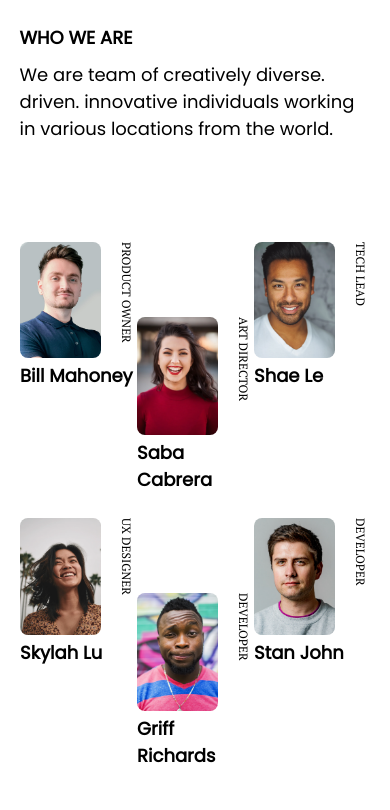
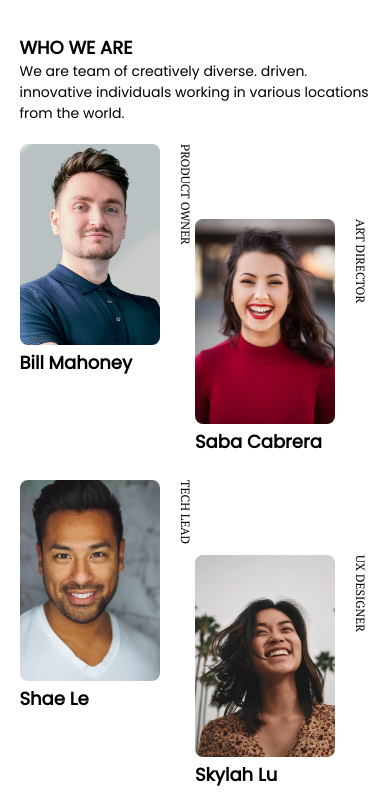
Before and after one commit to farukci/my-team-page, a plain HTML site: page index.html in a window 390 px wide. Shown: the part 83-893 px from the top of the page. Drawn offline with Linux system fonts and the light colour scheme.

Commit message:
3rd commit css updated

```diff
--- a/main.scss
+++ b/main.scss
@@ -11,7 +11,7 @@ body {
 }
 
 main {
-    width: 67%;
+    width: 1200px;
     margin: auto;
     margin-top: 100px;
 }
@@ -114,16 +114,23 @@ main {
     }
 }
 
+@media (max-width:1150px) {
+    main {
+        width: 90%;
+    }
+}
+
 @media (max-width:992px) {
     main {
         width: 90%;
         margin: auto;
-        margin-top: 10px;
+        margin-top: 20px;
     }
 
 
     .description {
         .container{
+            margin-bottom: 20px;
             .row {
                 display: flex;
                 flex-direction: column;
@@ -133,8 +140,70 @@ main {
                 .info p {
                     display: flex;
                     width: 200%;
+                    margin-top: 0px;
+                    font-size: 14px;
                 }
             }
         }
     }
+
+    .team {
+        .container {
+            .row {
+                display: flex;
+                flex-direction: row;
+                flex-wrap: wrap;
+                justify-content: space-around;
+
+                .crew.column {
+                    width: 50%;
+
+                    img {
+                        width: 80%;
+                        border-radius: 8px;
+                        height: auto;
+
+                    }
+                }
+
+                .crew {
+                    margin-bottom: 100px;
+                    p {
+                        font-family: 'Poppins', sans-serif;
+                        font-size: 18px;
+                        font-weight: bold;
+                    }
+
+                    span {
+                        position: absolute;
+                        top: 0;
+                        writing-mode: vertical-lr;
+                        font-family: 'PT Serif', serif;
+                        font-size: 12px;
+                        text-transform: uppercase;
+                        font-weight: lighter;
+                        line-height: 50px;
+                    }
+                }
+
+
+                .crew:nth-child(1),
+                .crew:nth-child(3),
+                .crew:nth-child(5) {
+                    position: relative;
+                    top: 0px;
+                }
+
+                .crew:nth-child(2),
+                .crew:nth-child(4),
+                .crew:nth-child(6) {
+                    position: relative;
+                    top: 75px;
+                }
+
+            }
+
+        }
+    }
+
 }
```
Also changed, not shown: main.css, 1 other file.
